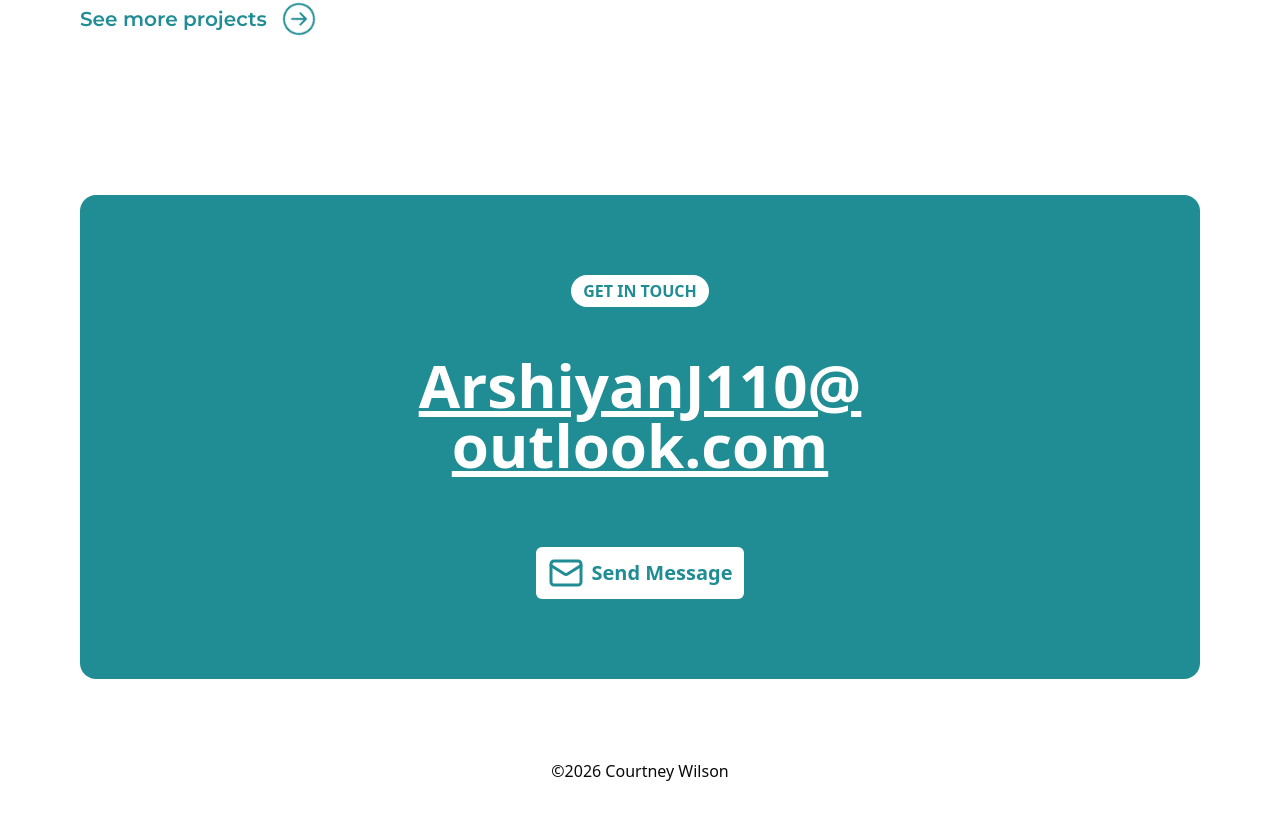
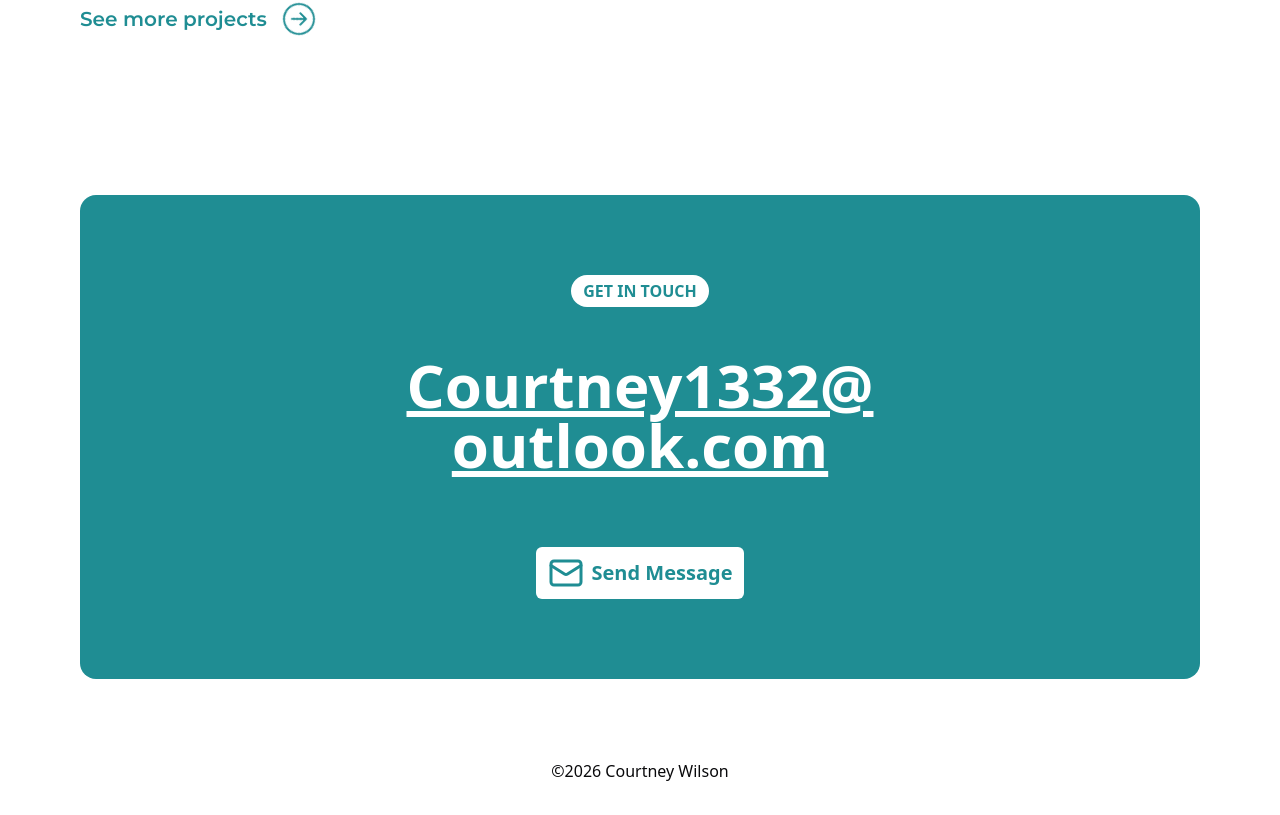
Before and after one commit to Arshjaved/Portfolio, a Next.js app: page / in a window 1280 px wide. Shown: the part 2271-3086 px from the top of the page. Built offline with nearby package versions, Linux system fonts and the light colour scheme.

Commit message:
Update email address in footer component

```diff
--- a/src/layout/footer.tsx
+++ b/src/layout/footer.tsx
@@ -15,7 +15,7 @@ export default function Footer() {
           target="_blank"
           className="mb-6 cursor-pointer text-center text-2xl font-bold underline sm:text-4xl lg:text-6xl"
         >
-          <span>ArshiyanJ110@</span>
+          <span>Courtney1332@</span>
           <br />
           <span>outlook.com</span>
         </a>
```
